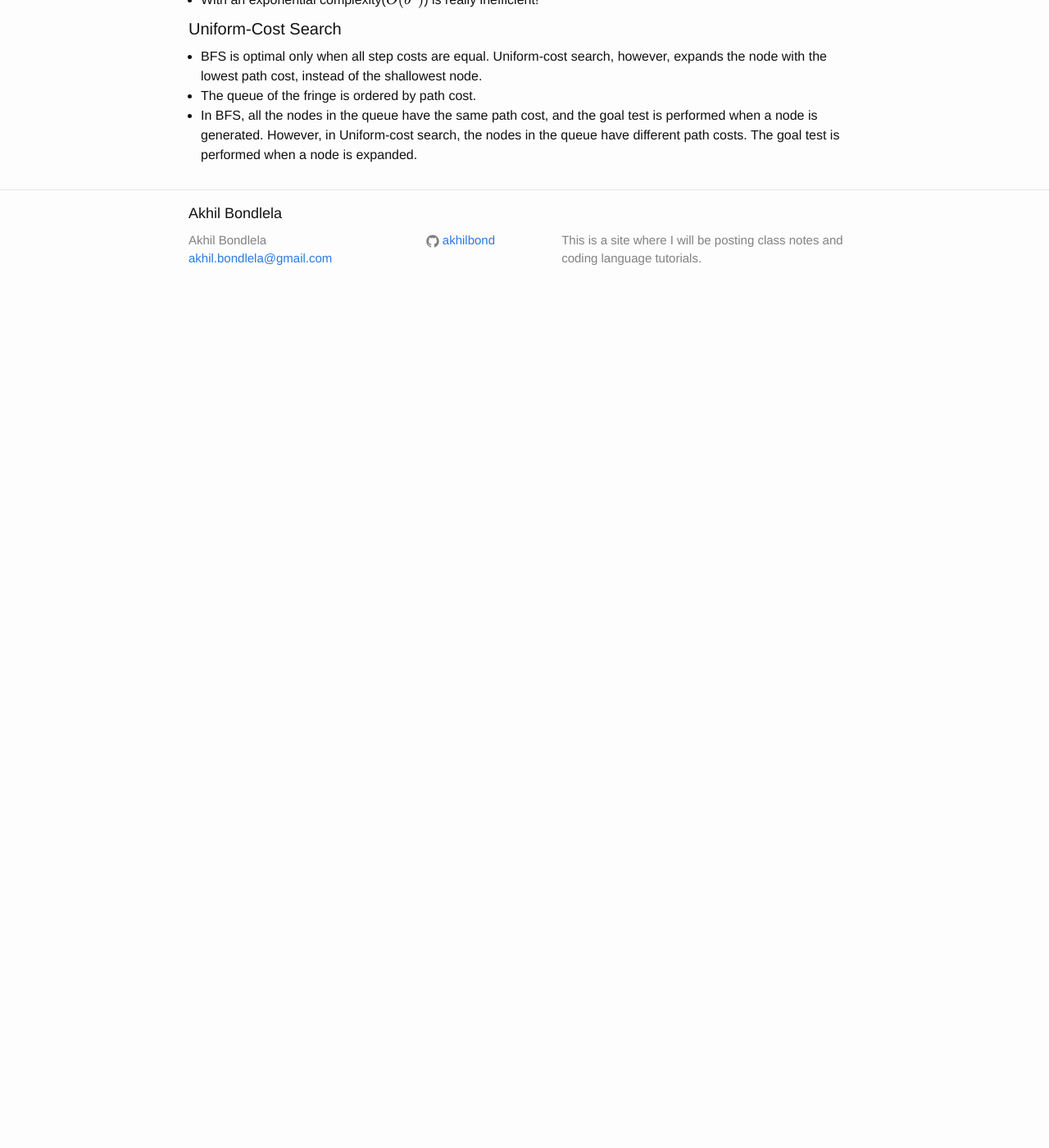
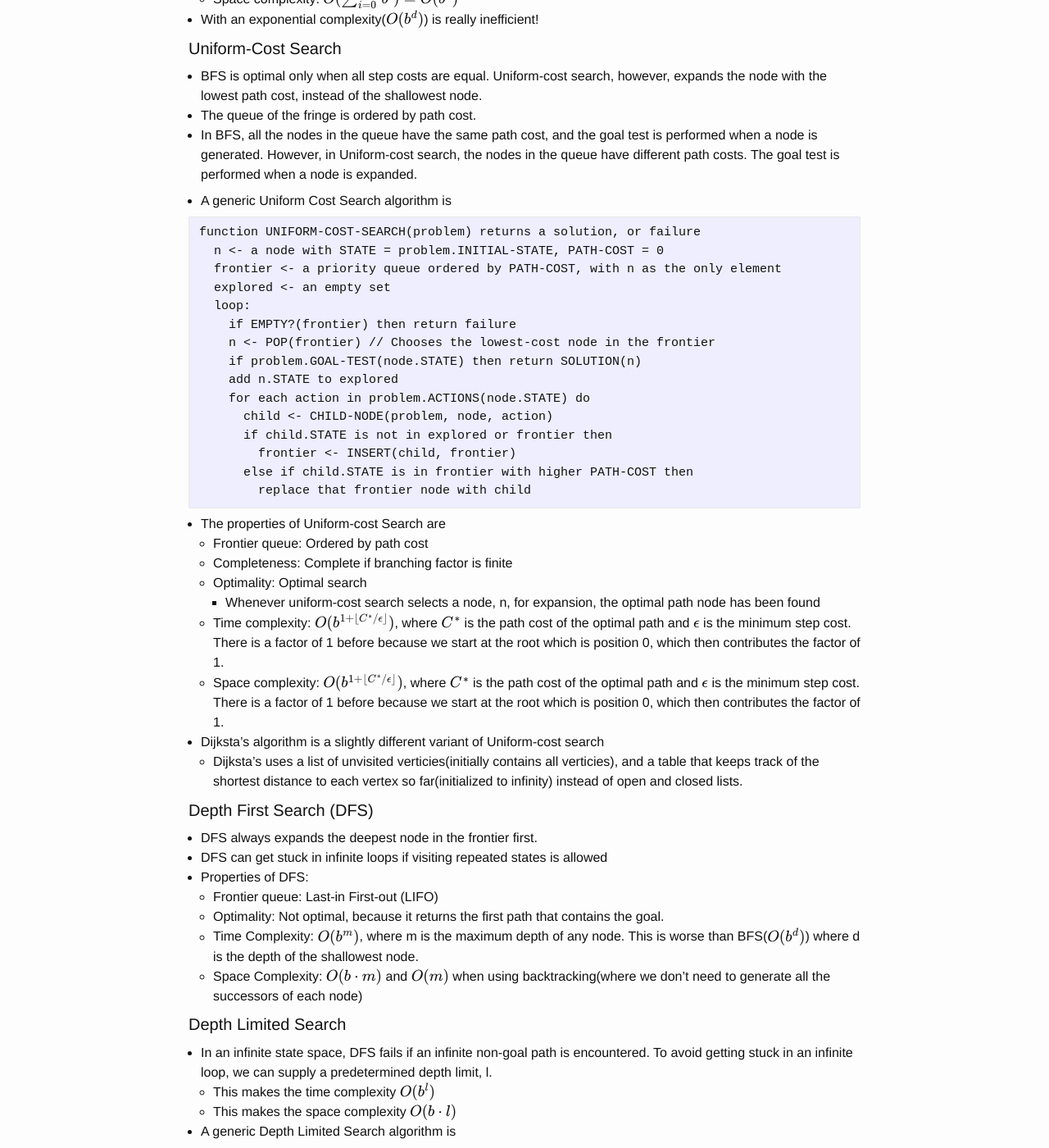
Before and after one commit to akhilbond/akhilbond.github.io, a Jekyll site: the page built from Courses/intro_to_ai/notes.md, in a window 1280 px wide and 1400 px high, scrolled down 6480 px. Shown: the whole window at 82% size. Built offline with Jekyll 4.4.1, drawn with Linux system fonts in a browser that asks for light colours; formulas are drawn with MathJax 3; before the commit the page ends 6837 px from its top, so only the background shows below that; some of the changed text lies outside the part shown.

Commit message:
AI notes updates

````diff
--- a/Courses/intro_to_ai/notes.md
+++ b/Courses/intro_to_ai/notes.md
@@ -176,6 +176,7 @@ function CHILD-NODE(problem, parent, action) returns a node
   - **Space Complexity**: How much memory is needed to perform the search?
 - The following parameters are used to calculate and compare the performance of an algorithm:
   - **b**: the maximum branching factor(number of children per node)
+    - If the number of children per parent vary, then we would use an effective branching factor
   - **d**: the depth of the shallowest goal state
   - **m**: the maximum length of a path in the tree
 - The **search cost** or a search algorithm refers to the time complexity. However, it can also include a term for the memory usage, and when it does, it is known as **total cost**. This combines the search cost and the path cost of the algorithm.
@@ -241,7 +242,7 @@ function BREADTH-FIRST-SEARCH(problem) returns a solution, or failure
         frontier <- INSERT(child, frontier)
 ```
 
-- The properties or BFS are
+- The properties of BFS are
   - Frontier Queue: First-in First-out (FIFO)
   - Completeness: Complete if branching factor, b, is finite
   - Optimality: Optimal only if all the costs of the edges are equal(shallowest path in the tree is not always the shortest is the problem)
@@ -254,3 +255,96 @@ function BREADTH-FIRST-SEARCH(problem) returns a solution, or failure
 - BFS is optimal only when all step costs are equal. Uniform-cost search, however, expands the node with the lowest path cost, instead of the shallowest node.
 - The queue of the fringe is ordered by path cost.
 - In BFS, all the nodes in the queue have the same path cost, and the goal test is performed when a node is generated. However, in Uniform-cost search, the nodes in the queue have different path costs. The goal test is performed when a node is expanded.
+
+
+
+- A generic Uniform Cost Search algorithm is
+
+```
+function UNIFORM-COST-SEARCH(problem) returns a solution, or failure
+  n <- a node with STATE = problem.INITIAL-STATE, PATH-COST = 0
+  frontier <- a priority queue ordered by PATH-COST, with n as the only element
+  explored <- an empty set
+  loop:
+    if EMPTY?(frontier) then return failure
+    n <- POP(frontier) // Chooses the lowest-cost node in the frontier
+    if problem.GOAL-TEST(node.STATE) then return SOLUTION(n)
+    add n.STATE to explored
+    for each action in problem.ACTIONS(node.STATE) do
+      child <- CHILD-NODE(problem, node, action)
+      if child.STATE is not in explored or frontier then
+        frontier <- INSERT(child, frontier)
+      else if child.STATE is in frontier with higher PATH-COST then
+        replace that frontier node with child
+```
+
+- The properties of Uniform-cost Search are
+  - Frontier queue: Ordered by path cost
+  - Completeness: Complete if branching factor is finite
+  - Optimality: Optimal search
+    - Whenever uniform-cost search selects a node, n, for expansion, the optimal path node has been found
+  - Time complexity: $$ O(b^{1 +\lfloor C^{*}/\epsilon \rfloor}) $$, where $$C^* $$ is the path cost of the optimal path and $$\epsilon$$ is the minimum step cost. There is a factor of 1 before because we start at the root which is position 0, which then contributes the factor of 1.
+  - Space complexity: $$ O(b^{1 +\lfloor C^{*}/\epsilon \rfloor}) $$, where $$C^* $$ is the path cost of the optimal path and $$\epsilon$$ is the minimum step cost. There is a factor of 1 before because we start at the root which is position 0, which then contributes the factor of 1.
+
+- Dijksta's algorithm is a slightly different variant of Uniform-cost search
+  - Dijksta's uses a list of unvisited verticies(initially contains all verticies), and a table that keeps track of the shortest distance to each vertex so far(initialized to infinity) instead of open and closed lists.
+
+#### Depth First Search (DFS)
+
+- DFS always expands the deepest node in the frontier first.
+- DFS can get stuck in infinite loops if visiting repeated states is allowed
+- Properties of DFS:
+  - Frontier queue: Last-in First-out (LIFO)
+  - Optimality: Not optimal, because it returns the first path that contains the goal.
+  - Time Complexity: $$ O(b^m) $$, where m is the maximum depth of any node. This is worse than BFS($$O(b^d)$$) where d is the depth of the shallowest node.
+  - Space Complexity: $$ O(b \cdot m) $$ and $$O(m)$$ when using backtracking(where we don't need to generate all the successors of each node)
+
+#### Depth Limited Search
+- In an infinite state space, DFS fails if an infinite non-goal path is encountered. To avoid getting stuck in an infinite loop, we can supply a predetermined depth limit, l.
+  - This makes the time complexity $$ O(b^l) $$
+  - This makes the space complexity $$ O(b \cdot l) $$
+
+- A generic Depth Limited Search algorithm is
+
+```
+function DEPTH-LIMITED-SEARCH(problem, limit) returns a solution, or failure/cutoff
+  return RECURSIVE-DLS(MAKE-NODE(problem.INITIAL-STATE), problem, limit)
+
+function RECURSIVE-DLS(node, problem, limit) returns a solution, or failure/cutoff
+  if problem.GOAL-TEST(node.STATE) the return SOLUTION(node)
+  else if limit=0 then return cutoff
+  else
+    cutoff_occurred? <- false
+    for each action in problem.ACTIONS(node.STATE) do
+      child <- CHILD-NODE(problem, node, action)
+      result <- RECURSIVE-DLS(child, problem, limit-1)
+      if result = cutoff then cutoff_occurred? <- true
+      else if result != failure then return result
+    if cutoff_occurred? then return cutoff else return failure
+```
+
+#### Iterative Deepening Depth-First Search
+
+- To solve a problem of choosing the right depth, l, we can start with l=0, and iteratively increase during search.
+- Iterative Deepening DFS runs repeatedly through the tree, increasing the depth limit with each iteration until it reaches the depth of the shallowest goal.
+- Iterative Deepening DFS has the space complexity of DFS of DFS and the completeness of BFS.
+
+- An example of iterative deepening DFS is
+
+![Iterative Deepening DFS](/resources/images/intro_to_ai/iterating_deepening_DFS.PNG)
+
+- Properties of Iterative Deepening DFS:
+  - Optimality: Optimal, if all the edges have the same edge cost
+  - Complete: by iteratively increasing the limit, at some point the algorithm reaches the goal and the algorithm never searches an infinite path
+  - Time Complexity: $$ O(b^d) $$, the number of nodes using depth limit, d, is equal to the number of nodes using all depths that are < d.
+  - Space Complexity: $$ O(b^d) $$, which is also the same as BFS.
+
+#### Bidirectional Search
+
+- Runs two simultaneous BFS searches: one forward from the initial state, and one backward from the goal.
+  - Then stop when both of the two BFS searches meet.
+- Bidirectional search properties:
+  - Complete: Complete, if the branching factor, b, is finite
+  - Optimality: Optimal, if all the edges have the same cost, similar to BFS
+  - Time complexity: $$ O(2b^{(\frac{d}{2})}) = O(b^{(\frac{d}{2})}) $$
+  - Space complexity: $$ O(2b^{(\frac{d}{2})}) = O(b^{(\frac{d}{2})}) $$
````
Also changed, not shown: resources/images/intro_to_ai/iterating_deepening_DFS.PNG (added).
